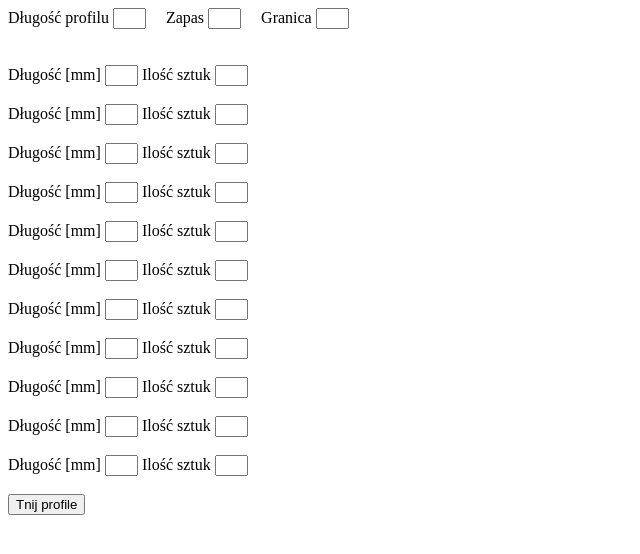
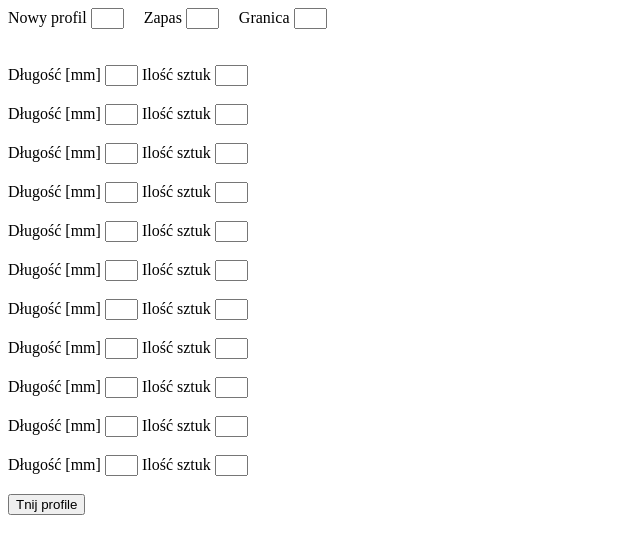
Before and after one commit to zachariaszblazej/Profile_calculation, a Flask app: page / in a window 1280 px wide. Shown: the top 554 px of the page, without its empty margins (0-640 px from the left). Run offline with Flask 3, Linux system fonts and the light colour scheme.

Commit message:
changed name

```diff
--- a/templates/base.html
+++ b/templates/base.html
@@ -7,7 +7,7 @@
 </head>
 <body>
     <form name="profile_form", action="licz_profile" method="post">
-        <label>Długość profilu</label>
+        <label>Nowy profil</label>
         <input size="1" type="text", id="profil", name="profil">
 
         <label>&ensp;&ensp;Zapas</label>
```
